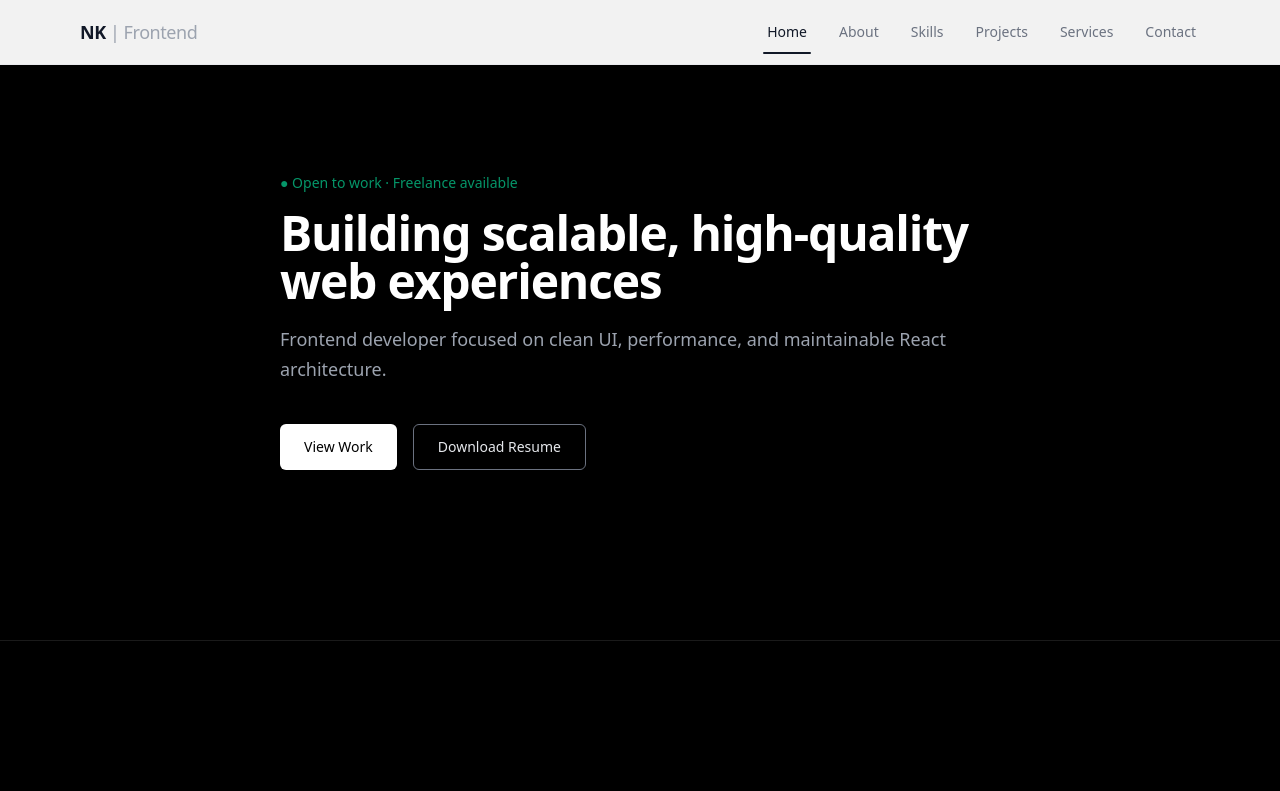
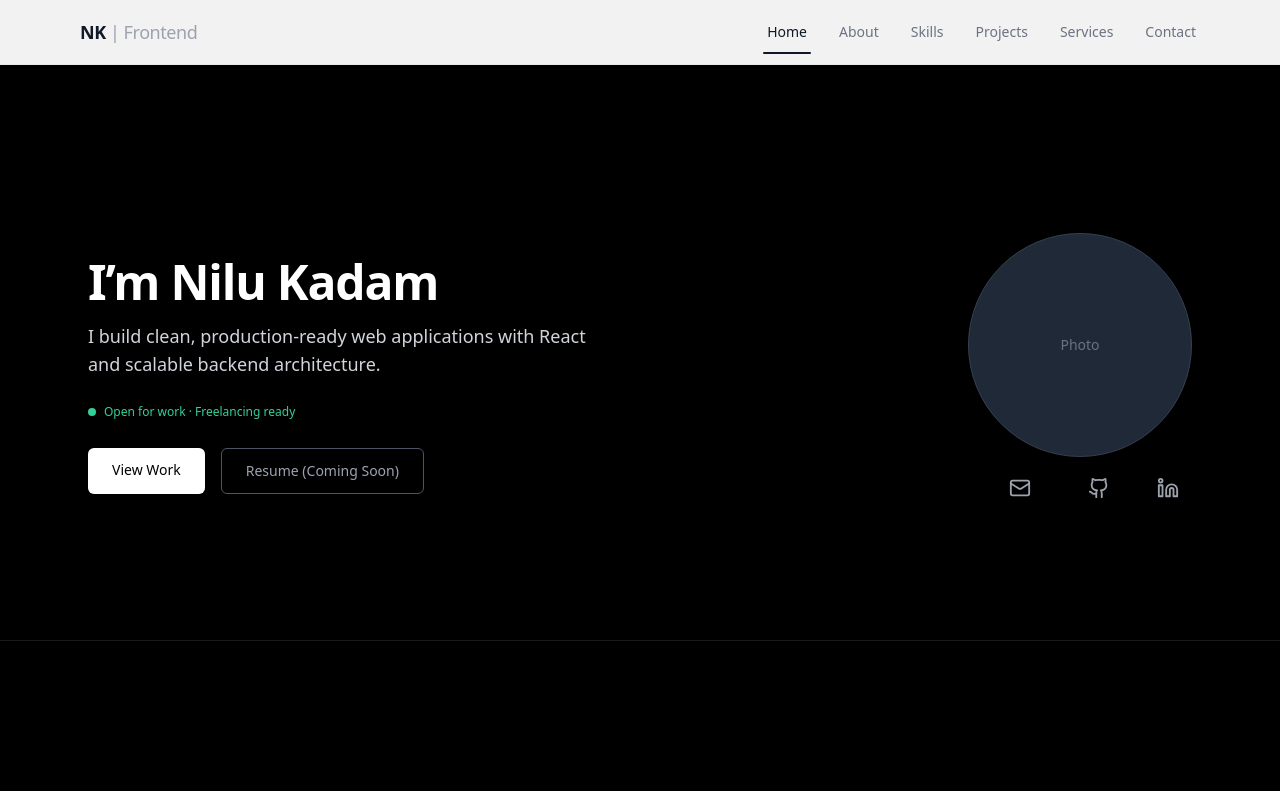
Before and after one commit to nilukadam/My-Portfolio, a React (Vite) app: page / in a window 1280 px wide. Shown: the top 791 px of the page. Built offline with nearby package versions, Linux system fonts and the light colour scheme.

Commit message:
Update hero section with name, availability status, photo placeholder, and contact links

```diff
--- a/package.json
+++ b/package.json
@@ -11,6 +11,7 @@
   },
   "dependencies": {
     "framer-motion": "^12.23.26",
+    "lucide-react": "^0.562.0",
     "react": "^19.2.0",
     "react-dom": "^19.2.0"
   },
--- a/src/features/hero/HeroSection.jsx
+++ b/src/features/hero/HeroSection.jsx
@@ -1,80 +1,146 @@
-import { motion } from "framer-motion";
+import { motion, useReducedMotion } from "framer-motion";
 import { fade, stagger } from "../../components/motion";
-
-/*
-  HeroSection
-  Purpose:
-  - First impression for recruiters & clients
-  - Clear role positioning
-  - Calm, professional entry animation
-*/
+import { Github, Linkedin, Mail } from "lucide-react";
 
 const HeroSection = () => {
+  const prefersReducedMotion = useReducedMotion();
+
+const handleEmailClick = () => {
+  navigator.clipboard.writeText("kadamnilu12@gmail.com");
+  window.location.href = "mailto:kadamnilu12@gmail.com";
+};
+
   return (
     <section
       id="home"
-      className="min-h-[80vh] flex items-center "
+      className="min-h-[80vh] pt-28 flex items-center bg-black text-white"
       aria-labelledby="hero-heading"
     >
       <motion.div
         variants={stagger}
-        initial="hidden"
-        animate="visible"
-        className="max-w-3xl mx-auto px-6"
+        initial={false}
+        animate="show"
+        className="w-full max-w-6xl mx-auto grid grid-cols-1 md:grid-cols-2 gap-14 items-center px-6"
       >
-        {/* Status Indicator */}
-        <motion.span
-          variants={fade}
-          className="inline-block mb-4 text-sm font-medium text-emerald-600"
-        >
-          ● Open to work · Freelance available
-        </motion.span>
-
-        {/* Main Headline */}
+        {/* LEFT — IDENTITY & MESSAGE */}
+        <div>
+          {/* Name */}
           <motion.h1
             id="hero-heading"
             variants={fade}
-          className="text-4xl md:text-5xl font-semibold tracking-tight text-white leading-tight"
+            className="text-4xl sm:text-5xl font-semibold tracking-tight mb-4"
           >
-          Building scalable, high-quality web experiences
+            I’m Nilu Kadam
           </motion.h1>
 
-        {/* Supporting Subheading */}
-        <motion.h2
+          {/* What you do */}
+          <motion.p
             variants={fade}
-          className="mt-5 text-lg text-gray-400 leading-relaxed"
+            className="text-lg text-gray-300 max-w-xl mb-5"
           >
-          Frontend developer focused on clean UI, performance,
-          and maintainable React architecture.
-        </motion.h2>
+            I build clean, production-ready web applications with React and
+            scalable backend architecture.
+          </motion.p>
 
-        {/* CTA Buttons */}
+          {/* Availability */}
           <motion.div
             variants={fade}
-          className="mt-10 flex flex-wrap gap-4"
+            animate={
+              prefersReducedMotion
+                ? { opacity: 1 }
+                : { opacity: [0.65, 1, 0.65] }
+            }
+            transition={
+              prefersReducedMotion
+                ? {}
+                : { duration: 2.6, repeat: Infinity, ease: "easeInOut" }
+            }
+            className="inline-flex items-center mb-7 text-xs font-medium text-emerald-400"
           >
-          <button
-            className="
-              px-6 py-3 text-sm font-medium rounded-md
-              bg-white text-black
-              hover:bg-gray-300
-              transition-colors duration-200
-              "
+            <span className="w-2 h-2 mr-2 rounded-full bg-emerald-400" />
+            Open for work · Freelancing ready
+          </motion.div>
+
+          {/* CTAs */}
+          <motion.div variants={fade} className="flex gap-4">
+            <a
+              href="#projects"
+              aria-label="View projects"
+              className="px-6 py-3 rounded-md bg-white text-black text-sm font-medium hover:bg-gray-200 transition"
             >
               View Work
+            </a>
+
+            <button
+              disabled
+              aria-label="Resume coming soon"
+              title="Resume will be added soon"
+              className="px-6 py-3 rounded-md border border-gray-600 text-sm text-gray-400 cursor-not-allowed"
+            >
+              Resume (Coming Soon)
+            </button>
+          </motion.div>
+        </div>
+
+        {/* RIGHT — PHOTO & CONNECTION */}
+        <motion.div
+          variants={fade}
+          className="flex flex-col items-center md:items-end"
+        >
+          {/* Photo placeholder */}
+          <div className="w-48 h-48 sm:w-56 sm:h-56 rounded-full bg-gray-800 border border-gray-700 flex items-center justify-center text-gray-500 text-sm mb-5">
+            Photo
+          </div>
+
+          {/* Contact / Connect */}
+          <div className="flex gap-6 text-gray-400">
+            {/* Email */}
+            <div className="relative group flex flex-col items-center">
+              <button
+                onClick={handleEmailClick}
+                aria-label="Copy email address"
+                className="transition-transform hover:scale-110 hover:text-white text-gray-400"
+              >
+                <Mail size={22} />
               </button>
 
-          <button
-            className="
-              px-6 py-3 text-sm font-medium rounded-md
-              border border-gray-500 text-gray-200
-              hover:border-white hover-text-white
-              hover:bg-white/5
-              transition-colors duration-200
-              "
+              <span className="mt-1 text-xs text-gray-500 opacity-0 group-hover:opacity-100 transition">
+                Click to copy
+              </span>
+            </div>
+
+            {/* GitHub */}
+          <div className="relative group flex flex-col items-center">
+           <a
+             href="https://github.com/nilukadam"
+             target="_blank"
+             rel="noopener noreferrer"
+             aria-label="GitHub"
+              className="transition-transform hover:scale-110 hover:text-white"
             >
-            Download Resume
-          </button>
+             <Github size={22} />
+           </a>
+           <span className="mt-1 text-xs text-gray-500 opacity-0 group-hover:opacity-100 transition">
+             GitHub
+           </span>
+          </div>
+
+         {/* LinkedIn */}
+         <div className="relative group flex flex-col items-center">
+           <a
+              href="https://linkedin.com/in/NiluKadam12"
+              target="_blank"
+              rel="noopener noreferrer"
+              aria-label="LinkedIn"
+              className="transition-transform hover:scale-110 hover:text-white"
+            >
+              <Linkedin size={22} />
+            </a>
+            <span className="mt-1 text-xs text-gray-500 opacity-0 group-hover:opacity-100 transition">
+              LinkedIn
+           </span>
+          </div>
+         </div>
         </motion.div>
       </motion.div>
     </section>
```
Also changed, not shown: 1 other file (tests, documents, lock files or other folders). Lines whose indentation alone changed are shown as unchanged.
